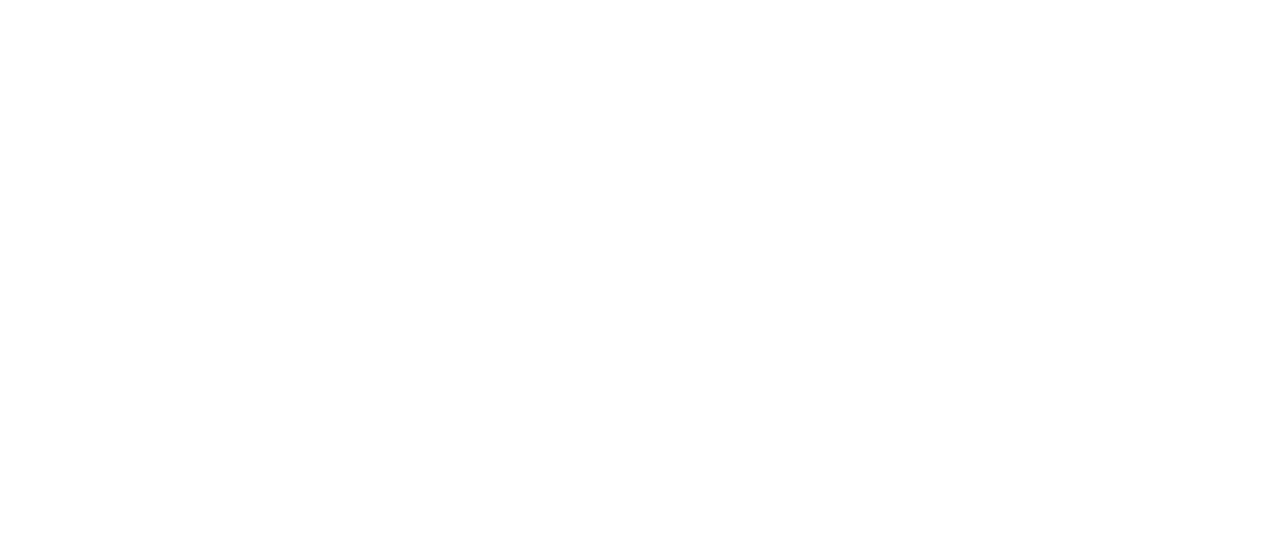
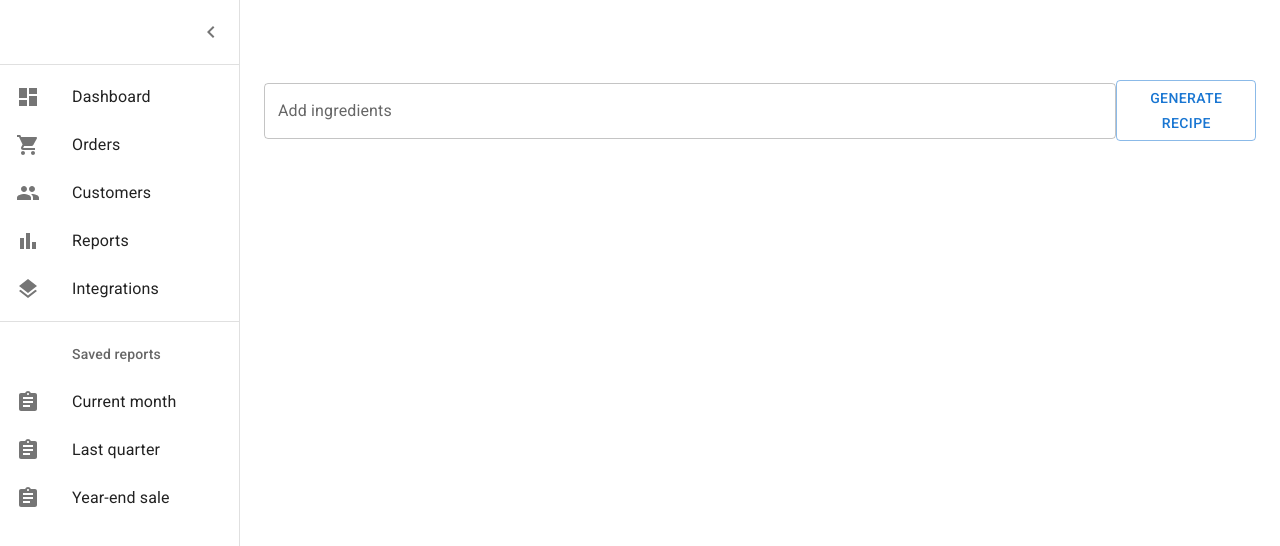
Before and after one commit to jsm4228/recipe.ai, a React (Vite) app in the folder recipe.ai/: page /home/generate in a window 1280 px wide. Before the commit this address had no page. Shown: the top 546 px of the page. Built offline with nearby package versions, Linux system fonts and the light colour scheme.

Commit message:
added generate recipe page routes and add ingredient UI done

```diff
--- a/recipe.ai/package.json
+++ b/recipe.ai/package.json
@@ -19,6 +19,7 @@
     "react": "^18.2.0",
     "react-dom": "^18.2.0",
     "react-router-dom": "^6.14.2",
+    "react-swipeable-views-react-18-fix": "^0.14.1",
     "recharts": "^2.7.2"
   },
   "devDependencies": {
--- a/recipe.ai/src/App.tsx
+++ b/recipe.ai/src/App.tsx
@@ -10,6 +10,8 @@
 import Home from "./components/Home";
 
 import { Routes, Route } from "react-router-dom";
+import GenerateRecipe from "./components/GenerateRecipe";
+import Recipes from "./components/Recipes";
 
 export const BASE_URL = import.meta.env.VITE_BASEURL;
 export const OPENAI_KEY = import.meta.env.VITE_OPENAIKEY;
@@ -23,7 +25,10 @@
         <Routes>
           <Route path="/" element={<SignIn />} />
           <Route path="/register" element={<SignUp />} />
-          <Route path="/home" element={<Home />} />
+          <Route path="/home" element={<Home />}>
+            <Route path="generate" element={<GenerateRecipe />} />
+            <Route path="recipes" element={<Recipes />} />
+          </Route>
         </Routes>
       </ThemeProvider>
     </UserProvider>
--- a/recipe.ai/src/components/GenerateRecipe.tsx
+++ b/recipe.ai/src/components/GenerateRecipe.tsx
@@ -0,0 +1,98 @@
+import {
+  Avatar,
+  Box,
+  Button,
+  FormControl,
+  IconButton,
+  List,
+  ListItem,
+  ListItemAvatar,
+  ListItemText,
+  TextField,
+  Typography,
+} from "@mui/material";
+import DeleteIcon from "@mui/icons-material/Delete";
+import KitchenOutlinedIcon from "@mui/icons-material/KitchenOutlined";
+import React from "react";
+
+function generate(element: React.ReactElement) {
+  return [0, 1, 2].map((value) =>
+    React.cloneElement(element, {
+      key: value,
+    })
+  );
+}
+
+const GenerateRecipe = () => {
+  const [dense, setDense] = React.useState(false);
+  const [secondary, setSecondary] = React.useState(false);
+  const [inputValue, setInputValue] = React.useState("");
+  const [items, setItems] = React.useState<string[]>([]);
+
+  const handleSubmit = (event: React.FormEvent<HTMLFormElement>) => {
+    event.preventDefault();
+    if (inputValue.trim()) {
+      setItems((prevItems) => [...prevItems, inputValue.trim()]);
+      setInputValue("");
+    }
+  };
+
+  const handleDeleteItem = (index: number) => {
+    setItems((prevItems) => prevItems.filter((_, i) => i !== index));
+  };
+
+  return (
+    <Box>
+      <form
+        onSubmit={handleSubmit}
+        style={{ display: "flex", alignItems: "center" }}
+      >
+        <TextField
+          id="outlined-basic"
+          label="Add ingredients"
+          variant="outlined"
+          fullWidth
+          value={inputValue}
+          onChange={(e) => setInputValue(e.target.value)}
+        />
+        <Button
+          type="submit"
+          variant="outlined"
+          color="primary"
+          sx={{ height: "90%" }}
+        >
+          Generate Recipe
+        </Button>
+      </form>
+
+      <List dense={dense}>
+        {items.map((item, index) => (
+          <ListItem
+            key={index}
+            secondaryAction={
+              <IconButton
+                edge="end"
+                aria-label="delete"
+                onClick={() => handleDeleteItem(index)}
+              >
+                <DeleteIcon />
+              </IconButton>
+            }
+          >
+            <ListItemAvatar>
+              <Avatar>
+                <KitchenOutlinedIcon />
+              </Avatar>
+            </ListItemAvatar>
+            <ListItemText
+              primary={item}
+              secondary={secondary ? "Secondary text" : null}
+            />
+          </ListItem>
+        ))}
+      </List>
+    </Box>
+  );
+};
+
+export default GenerateRecipe;
--- a/recipe.ai/src/components/Home.tsx
+++ b/recipe.ai/src/components/Home.tsx
@@ -18,7 +18,10 @@
 import ChevronLeftIcon from "@mui/icons-material/ChevronLeft";
 import NotificationsIcon from "@mui/icons-material/Notifications";
 import { mainListItems, secondaryListItems } from "./NavItems";
-import Main from "./Main";
+
+import { Outlet, Route, Routes } from "react-router-dom";
+import GenerateRecipe from "./GenerateRecipe";
+import Recipes from "./Recipes";
 // import Chart from "./Chart";
 // import Deposits from "./Deposits";
 // import Orders from "./Orders";
@@ -91,53 +94,18 @@
   },
 }));
 
-// TODO remove, this demo shouldn't need to reset the theme.
 const defaultTheme = createTheme();
 
-export default function Dashboard() {
+export default function Home() {
   const [open, setOpen] = React.useState(true);
   const toggleDrawer = () => {
     setOpen(!open);
   };
 
   return (
-    <ThemeProvider theme={defaultTheme}>
     <Box sx={{ display: "flex" }}>
       <CssBaseline />
-        <AppBar position="absolute" open={open}>
-          <Toolbar
-            sx={{
-              pr: "24px", // keep right padding when drawer closed
-            }}
-          >
-            <IconButton
-              edge="start"
-              color="inherit"
-              aria-label="open drawer"
-              onClick={toggleDrawer}
-              sx={{
-                marginRight: "36px",
-                ...(open && { display: "none" }),
-              }}
-            >
-              <MenuIcon />
-            </IconButton>
-            <Typography
-              component="h1"
-              variant="h6"
-              color="inherit"
-              noWrap
-              sx={{ flexGrow: 1 }}
-            >
-              Dashboard
-            </Typography>
-            <IconButton color="inherit">
-              <Badge badgeContent={4} color="secondary">
-                <NotificationsIcon />
-              </Badge>
-            </IconButton>
-          </Toolbar>
-        </AppBar>
+
       <Drawer variant="permanent" open={open}>
         <Toolbar
           sx={{
@@ -158,8 +126,14 @@
           {secondaryListItems}
         </List>
       </Drawer>
-        <Main></Main>
+      <Box
+        component="main"
+        sx={{ flexGrow: 1, height: "100vh", overflow: "auto" }}
+      >
+        <Container maxWidth="lg" sx={{ mt: 10, mb: 4 }}>
+          <Outlet />
+        </Container>
       </Box>
-    </ThemeProvider>
+    </Box>
   );
 }
--- a/recipe.ai/src/components/Main.tsx
+++ /dev/null
@@ -1,8 +0,0 @@
-import React from "react";
-import { Routes, Route } from "react-router-dom";
-
-const Main = () => {
-  return <div>Main</div>;
-};
-
-export default Main;
--- a/recipe.ai/src/components/Recipes.tsx
+++ b/recipe.ai/src/components/Recipes.tsx
@@ -0,0 +1,7 @@
+import React from "react";
+
+const Recipes = () => {
+  return <div>Recipes</div>;
+};
+
+export default Recipes;
--- a/recipe.ai/src/components/SignIn.tsx
+++ b/recipe.ai/src/components/SignIn.tsx
@@ -71,6 +71,7 @@
       return;
     } else {
       setUser(user.user);
+
       //insert code for setting context variable to user and redirecting to home page and passing user object to the next page and using local storage to store user data
     }
   };
```
Also changed, not shown: 1 other file (tests, documents, lock files or other folders). Lines whose indentation alone changed are shown as unchanged.
